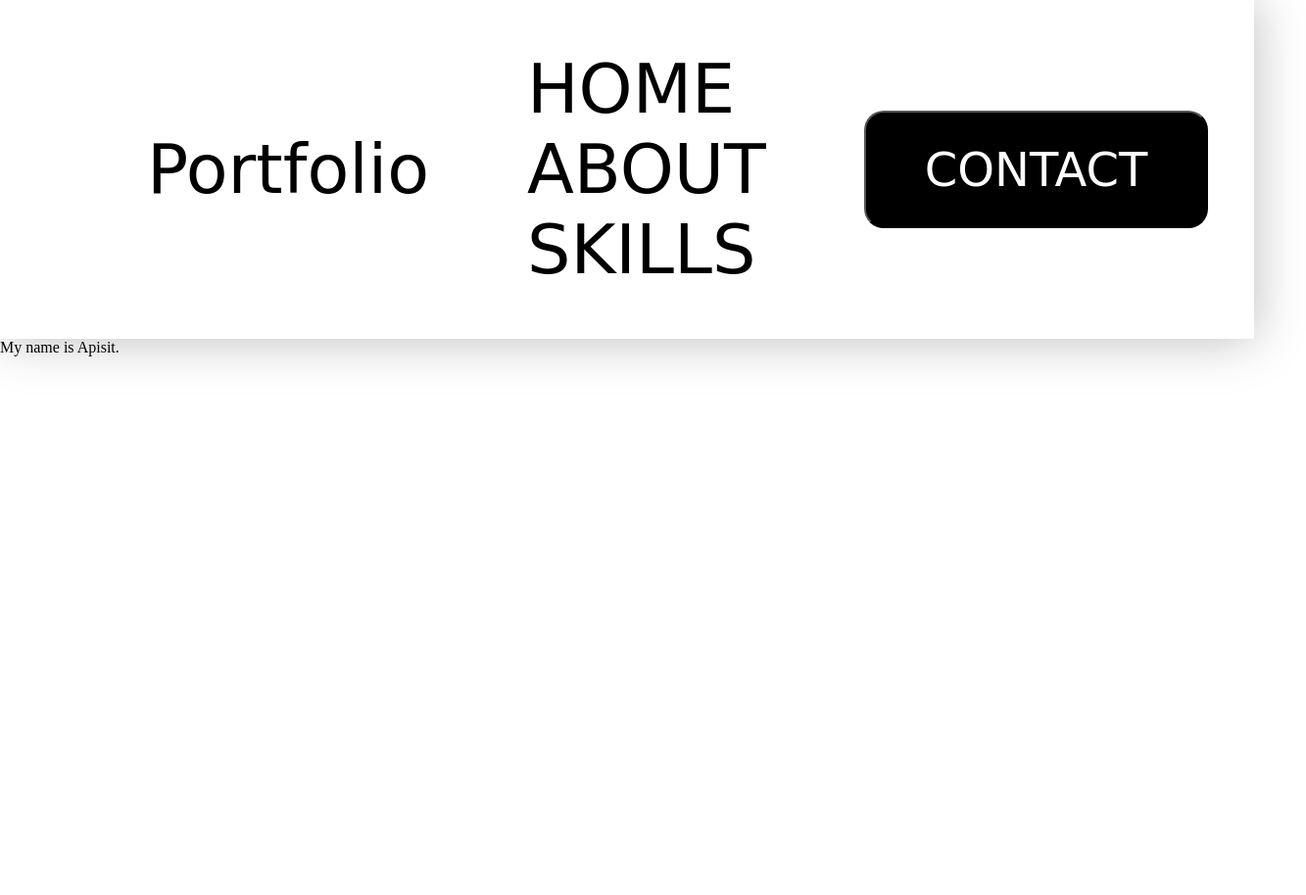
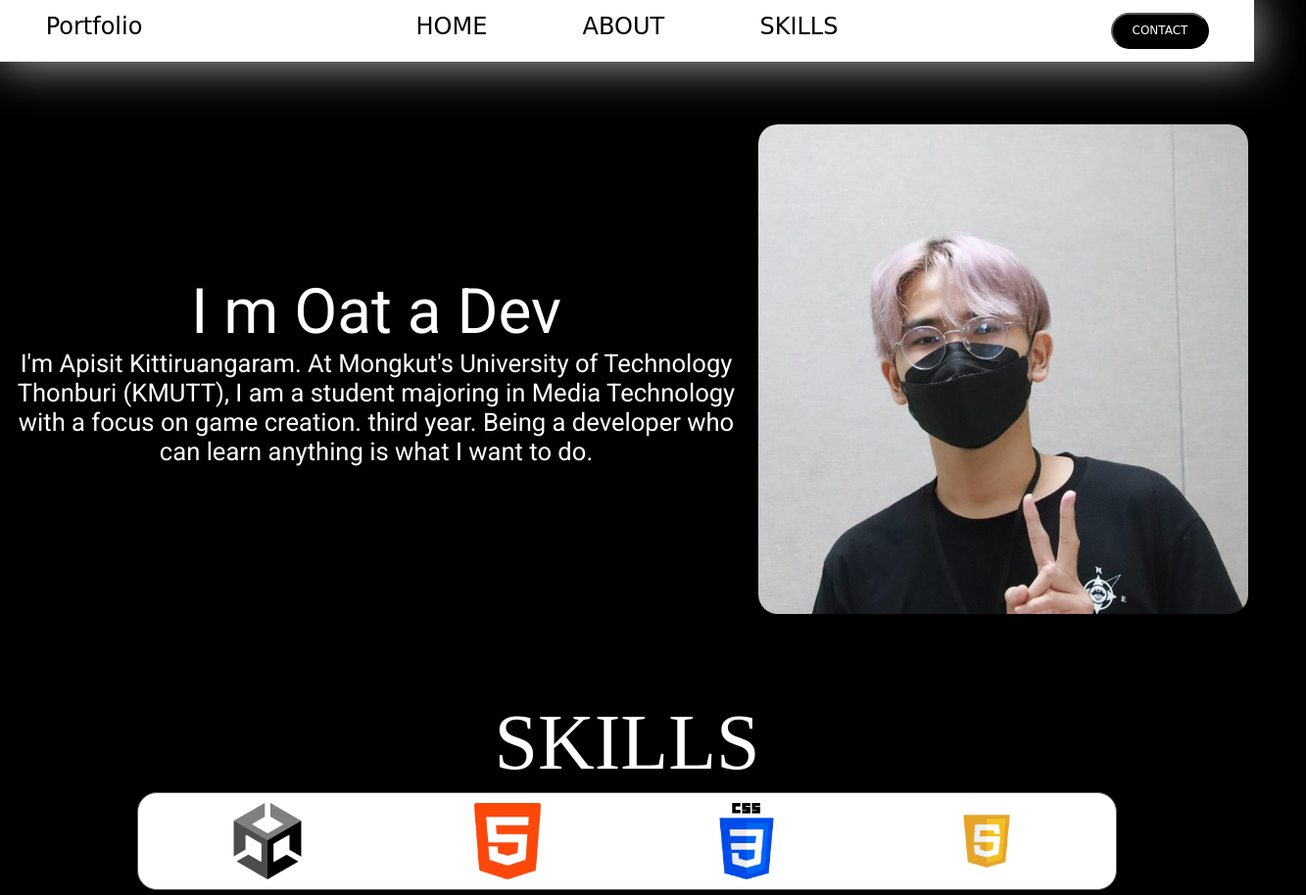
Before and after one commit to Apisitkitti/PortfolioWebsite, a plain HTML site: page index.html in a window 1280 px wide. Shown: the whole page at 98% size, 1333 px wide, since content can reach past the window. Before the commit the page ends 800 px from the top, so only its background shows below. Drawn offline with Linux system fonts and the light colour scheme; a web font is replaced by a local one.

Commit message:
updatePort

```diff
--- a/index.html
+++ b/index.html
@@ -1,13 +1,20 @@
 <!DOCTYPE html>
 <html>
+
 <head>
   <meta charset="UTF-8">
   <title>Portfolio</title>
   <link rel="stylesheet" href="style.css">
   <link rel="preconnect" href="https://fonts.googleapis.com">
   <link rel="preconnect" href="https://fonts.gstatic.com" crossorigin>
+  <link rel="preconnect" href="https://fonts.googleapis.com">
+  <link rel="preconnect" href="https://fonts.gstatic.com" crossorigin>
+  <link
+    href="https://fonts.googleapis.com/css2?family=Dela+Gothic+One&family=Roboto:ital,wght@0,100;0,300;0,400;0,500;0,700;0,900;1,100;1,300;1,400;1,500;1,700;1,900&display=swap"
+    rel="stylesheet">
   <link href="https://fonts.googleapis.com/css2?family=Dela+Gothic+One&display=swap" rel="stylesheet">
 </head>
+
 <body>
   <header>
     <div class="header">
@@ -28,8 +35,36 @@
   </header>
 
   <div class="profile">
-      <p id="name">My name is Apisit.</p>
-      <p id="">
+    <div class="profile-name">
+      <p id="name">I m Oat a Dev</p>
+      <p id="describe">I'm Apisit Kittiruangaram. At Mongkut's University of Technology Thonburi (KMUTT), I am a student
+        majoring in Media Technology with a focus on game creation. third year.
+        Being a developer who can learn anything is what I want to do.
+    </div>
+    <div id="profile-picture">
+      <img src="./img/profile-pic1.png" alt="profile-picture" id="profile-pic">
+    </div>
+  </div>
+  <br>
+  <!-- <div class="about-me">
+      <div class="hobby">
+        <div class="hobby-head">
+          <p id="about-tag"> ABOUT ME</p>
+        </div>
+      </div> -->
+  <div class="skills">
+    <p id="about-tag"> SKILLS</p>
+    <div class="skill-container">
+      <img src="./img/UnityLogo.png" alt="unitylogo" />
+
+      <img src="./img/HTML.png" alt="htmllogo" />
+      <img src="./img/CSS.png" alt="csslogo" />
+
+      <img src="./img/java.png" alt="javalogo" id="java" />
+
+    </div>
+  </div>
   </div>
 </body>
+
 </html>
--- a/style.css
+++ b/style.css
@@ -1,52 +1,128 @@
-*{
+* {
   margin: 0;
   padding: 0;
   box-sizing: border-box;
 }
-a:visited{
-  text-decoration:none;
+
+html {
+  scroll-behavior: smooth;
 }
-.header{
-  display: flex;
-  justify-content: space-between;
-  font-size: 70px;
-  padding: 50px 0;
-  align-items: center;
+
+body {
+  background-color: black;
+}
+
+a:visited {
+  text-decoration: none;
+}
+
+header {
+  display: block;
+  grid-template-columns: auto auto auto;
   box-shadow: 0 0 50px rgb(188, 188, 188);
+  position: sticky;
+  top: 0;
+}
+
+.header {
+  display: grid;
+  grid-template-columns: 15% 70% 15%;
+  background-color: white;
+  font-size: 150%;
+  padding: 1% 0 ;
   font-family: 'Dela Gothic One', cursive;
-  padding: 50px;
 }
-.container-header-left{
-  display:flex;
-  padding-left: 100px;
+
+.container-header-left {
+  display: block;
+  grid-column: 1 ;
+  text-align: center;
   cursor: pointer;
 }
-.container-header-center{
-  display: flex;
 
+.container-header-center {
+  grid-column: 2;
+  text-align: center;
 }
-.container-header-center a{
-  padding: 0 100px;
+
+.container-header-center a {
+  padding: 0 5%;
   text-decoration: none;
   color: black;
   transition: text-decoration 0.5s;
 }
-.container-header-center a:hover{
+
+.container-header-center a:hover {
   text-decoration: underline;
 }
-.container-header-right{
-  display: flex;
-  padding-right: 100px;
+
+.container-header-right {
+  box-sizing: border-box;
+  grid-column: 3;
+  text-align: center;
+
 }
-#project-button{
+
+#project-button {
   font-family: 'Dela Gothic One', cursive;
-  font-size: 48px;
-  padding: 30px 60px;
+  font-size: 50%;
+  padding: 5% 10%;
   border-radius: 20px;
   color: white;
   background-color: black;
   cursor: pointer;
 }
-/* #project-button:hover{
-  background-color: rgb(66, 66, 66);
-} */
+
+
+/* Profile */
+.profile {
+  display: grid;
+  grid-template-columns: 60% 40%;
+  margin: 5% auto;
+  align-items: center;
+}
+
+.profile-name {
+  grid-column: 1 ;
+  text-align: center;
+  width: 100%;
+  color: rgb(255, 255, 255);
+  font-size: 400%;
+  font-family: 'Roboto', sans-serif;
+}
+#describe{
+  color: white;
+  grid-column: 1;
+  font-size: 40%;
+  margin: 0 auto;
+}
+#profile-picture{
+  grid-column: 2;
+  margin: 0 auto;
+}
+#profile-pic {
+  width: 500px;
+  height: 500px;
+  object-fit: cover ;
+  border-radius: 20px;
+  object-position: 55%;
+
+}
+.skills{
+  display: block;
+  color: white;
+  text-align: center;
+  font-size: 500%;
+  align-items: center;
+}
+.skill-container{
+  display: flex;
+  border: 1px solid rgb(95, 94, 94);
+  justify-content: space-around;
+  width: 1000px;
+  margin: 5px auto;
+  height: 100px;
+  border-radius: 20px;
+  background-color: rgb(255, 255, 255);
+  padding: 10px;
+}
```
Also changed, not shown: img/CSS.png (added), img/HTML.png (added), img/UnityLogo.png (added), img/java.png (added), img/profile-pic.png (added), img/profile-pic1.png (added), img/profile.jpg (added). Lines whose indentation alone changed are shown as unchanged.
